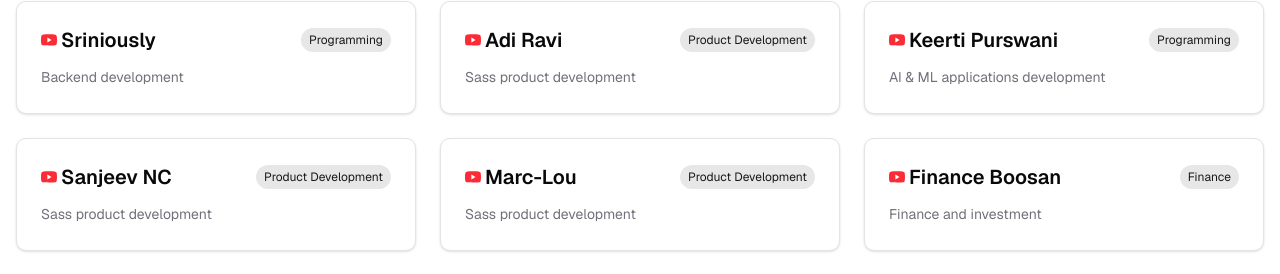
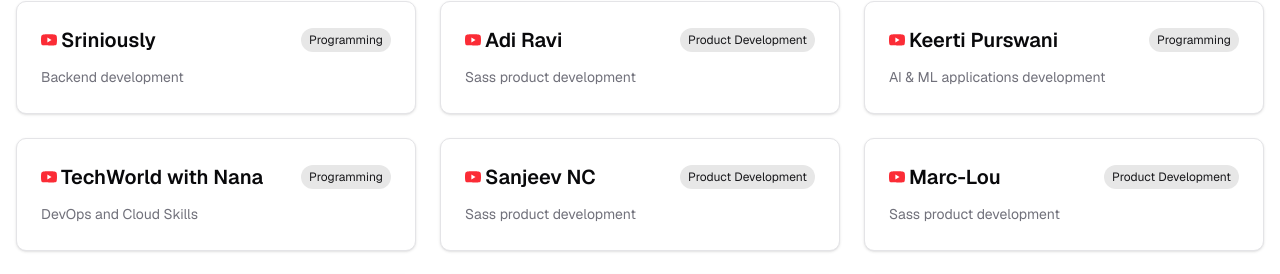
Before and after one commit to MANIKANDAN1709/portfolio-next, a Next.js app: page /favorities in a window 1280 px wide. Shown: the part 604-878 px from the top of the page. Built offline with nearby package versions, Linux system fonts and the light colour scheme.

Commit message:
Add new favorite entry for TechWorld with Nana on favorites page
- Introduced a new favorite entry for TechWorld with Nana, including a description, category, and URL focused on DevOps and Cloud Skills.
- Expanded the favorites list to enhance user access to diverse programming resources.

```diff
--- a/src/app/favorities/page.tsx
+++ b/src/app/favorities/page.tsx
@@ -58,6 +58,12 @@ export default function Favorities() {
         description: "AI & ML applications development",
         category: "Programming",
         url: "https://www.youtube.com/@KeertiPurswani"
+      },
+      {
+        name: "TechWorld with Nana",
+        description: "DevOps and Cloud Skills",
+        category: "Programming",
+        url: "https://www.youtube.com/@TechWorldwithNana"
       },
       {
         name: "Sanjeev NC",
```
